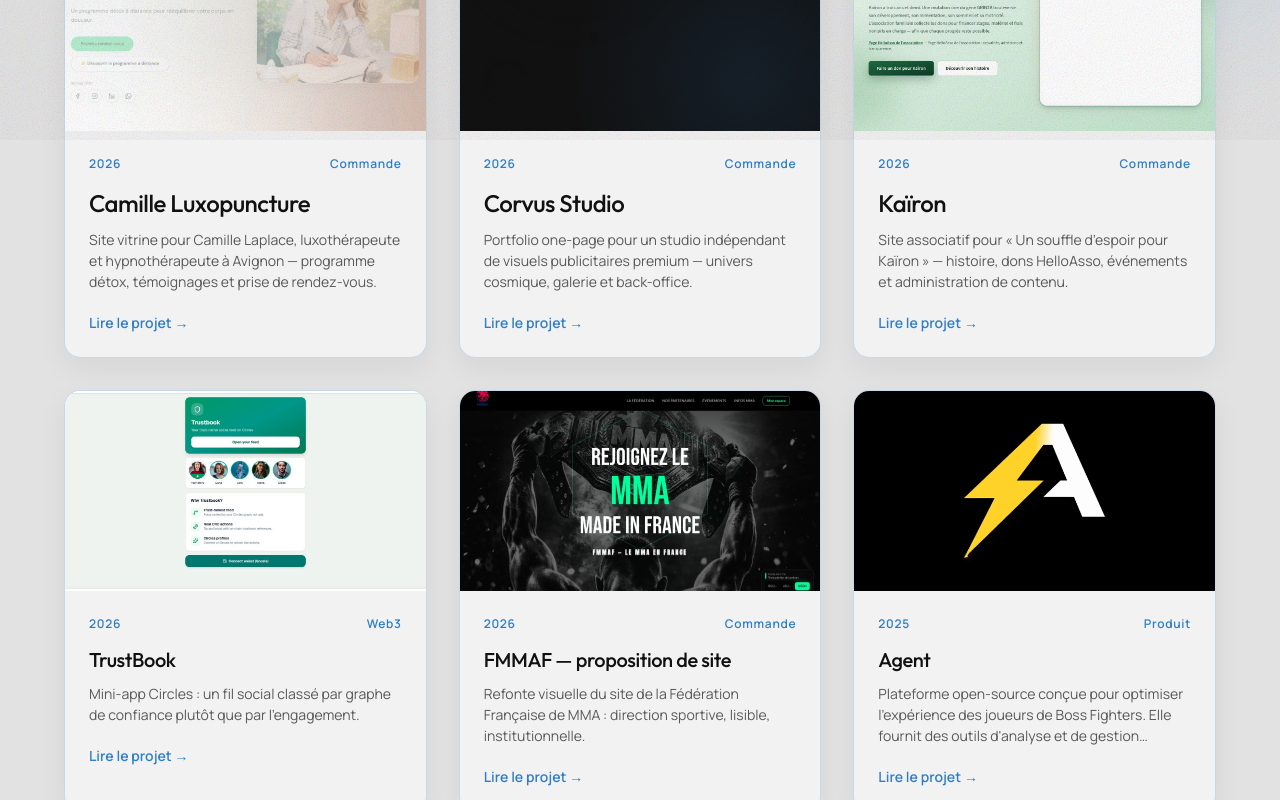
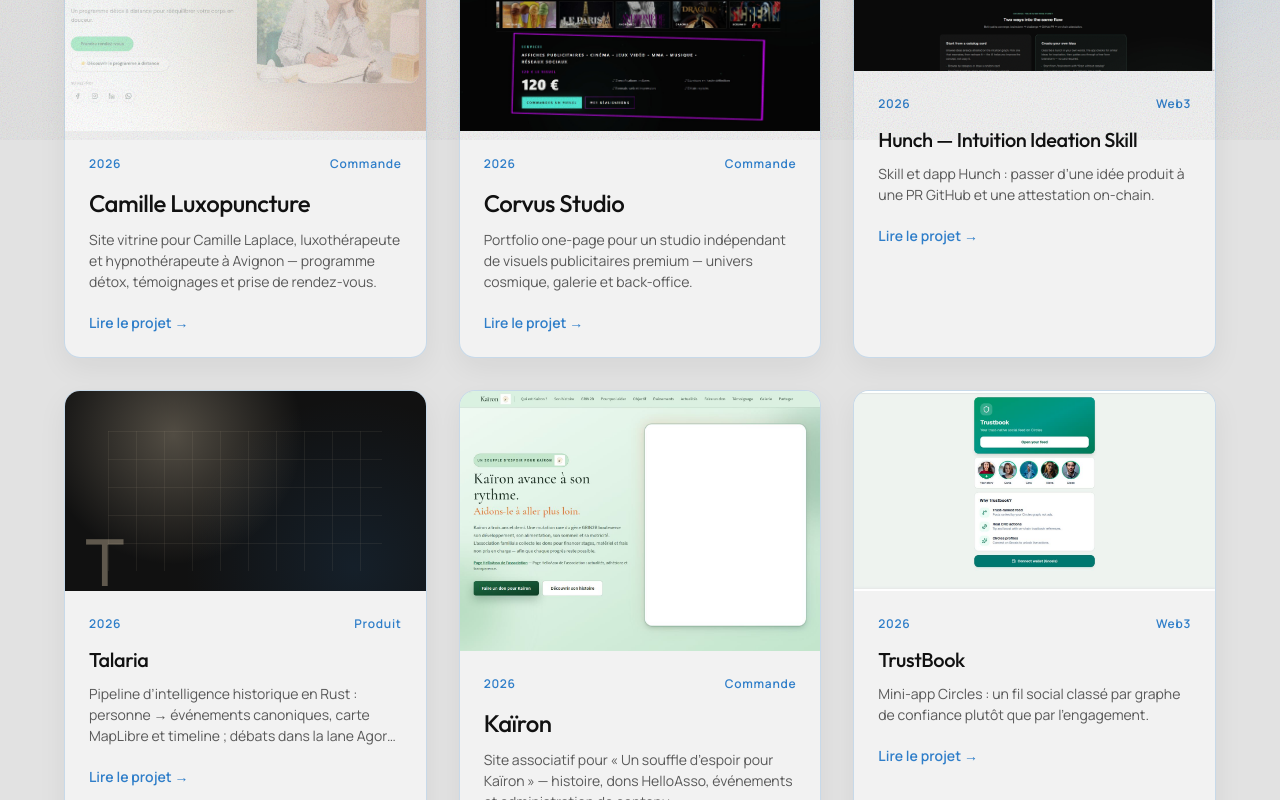
Before and after one commit to ThibaultL24/Portfolio, a React (Vite) app: page /projects in a window 1280 px wide. Shown: the part 660-1460 px from the top of the page. Built offline with nearby package versions, Linux system fonts and the light colour scheme; a web font is replaced by a local one.

Commit message:
Add Corvus, Hunch, and Talaria projects with covers and production links.

```diff
--- a/src/features/projects/data/projects.js
+++ b/src/features/projects/data/projects.js
@@ -5,6 +5,8 @@
 import agentImg from "../../../assets/img/agent.gif";
 import playerMapImg from "../../../assets/img/agentplayermap.png";
 import camilleCover from "../../../assets/img/covers/camille.jpg";
+import corvusCover from "../../../assets/img/covers/corvus.jpg";
+import hunchCover from "../../../assets/img/covers/ideation-hunch.jpg";
 import kaironCover from "../../../assets/img/covers/kairon.jpg";
 import trustbookCover from "../../../assets/img/covers/trustbook.jpg";
 import mmaCover from "../../../assets/img/covers/mma.jpg";
@@ -42,10 +44,37 @@
     year: "2026",
     category: "commande",
     featured: true,
-    accent: "#111111",
+    accent: "#7ec8e3",
     motif: "constellation",
     github: "https://github.com/ThibaultL24/Corvus",
-    production: null,
+    production: "https://corvus-studio.fr/",
+    imageSrc: corvusCover,
+    images: [],
+  },
+  {
+    id: 12,
+    key: "project12",
+    year: "2026",
+    category: "web3",
+    featured: false,
+    accent: "#7ec8e3",
+    motif: "constellation",
+    github: "https://github.com/intuition-box/intuition-ideation-skill",
+    production: "https://ideation.intuition.box/",
+    productionLabel: "dapp",
+    imageSrc: hunchCover,
+    images: [],
+  },
+  {
+    id: 13,
+    key: "project13",
+    year: "2026",
+    category: "produit",
+    featured: false,
+    accent: "#d4c4a8",
+    motif: "grid",
+    github: "https://github.com/ThibaultL24/TalariaV2",
+    production: "https://talaria.onrender.com",
     imageSrc: null,
     images: [],
   },
--- a/src/pages/ProjectDetails.jsx
+++ b/src/pages/ProjectDetails.jsx
@@ -170,7 +170,9 @@
             <Button as={Link} href={meta.production} isExternal variant="solid">
               {meta.productionLabel === "hackathon"
                 ? t("projects.details.hackathon")
-                : t("projects.details.production")}
+                : meta.productionLabel === "dapp"
+                  ? t("projects.details.dapp")
+                  : t("projects.details.production")}
             </Button>
           )}
           <Button as={RouterLink} to="/projects" variant="ghost">
--- a/src/translations/locales/en/projects.js
+++ b/src/translations/locales/en/projects.js
@@ -145,7 +145,7 @@
       longDescription:
         "Corvus Studio is the site of an independent studio making premium advertising visuals. The world mixes dark art direction, cosmic aesthetics, monumental type, and cyan/violet accents.\n\n" +
         "It includes an immersive landing, a work marquee, a filterable gallery with project modal, pricing, creation fields, a studio portrait (Dylan Lacas), and a contact form.\n\n" +
-        "Built with Next.js 15, React 19, TypeScript, Tailwind and Framer Motion. An authenticated back-office (Auth.js + Vercel Blob) manages works, images and social links without redeploying.",
+        "Built with Next.js 15, React 19, TypeScript, Tailwind and Framer Motion. An authenticated back-office (Auth.js + Vercel Blob) manages works, images and social links without redeploying. Live at corvus-studio.fr.",
       technologies: [
         { name: "Next.js 15", color: "gray" },
         { name: "React 19", color: "cyan" },
@@ -154,6 +154,42 @@
         { name: "Framer Motion", color: "pink" },
         { name: "Auth.js", color: "purple" },
         { name: "Vercel Blob", color: "orange" },
+      ],
+      authors: ["Thibault LENORMAND"],
+    },
+    project12: {
+      title: "Hunch — Intuition Ideation Skill",
+      description:
+        "Hunch skill and dapp: from a product idea to a GitHub PR and an on-chain attestation.",
+      longDescription:
+        "Hunch (Intuition Ideation Skill) helps Intuition contributors — including non-developers — publish an idea in the ecosystem. The path from idea → GitHub catalog → on-chain graph was fragmented, and jargon (atoms, triples) often blocked people.\n\n" +
+        "The deliverable pairs a five-step Cursor/Claude skill with the Hunch dapp: research, AI assist, PR creation, and attestation. Same journey, two surfaces (IDE and browser).\n\n" +
+        "Open-source skill (intuition-box) and live dapp at ideation.intuition.box.",
+      technologies: [
+        { name: "Cursor Skills", color: "orange" },
+        { name: "Claude", color: "yellow" },
+        { name: "Intuition Protocol", color: "cyan" },
+        { name: "GitHub", color: "gray" },
+        { name: "Next.js", color: "gray" },
+        { name: "wagmi", color: "purple" },
+      ],
+      authors: ["Thibault LENORMAND"],
+    },
+    project13: {
+      title: "Talaria",
+      description:
+        "Historical intelligence pipeline in Rust: person → canonical events, MapLibre map and timeline; debates in the Intuition Agora lane.",
+      longDescription:
+        "Talaria is a historical intelligence engine: resolve a person, collect multi-source documents, extract and gate events, then serve timeline, map, and explorer APIs.\n\n" +
+        "Cultural biography facts (places, dates, evidence) stay in Talaria (`canonical_events`). Opinions, debates, and theories live in the Intuition lane (claims / Agora) — not on the map.\n\n" +
+        "Stack: Rust API, PostGIS, React/TypeScript/MapLibre explorer. Person ingest via UI or API; demo hosted on Render.",
+      technologies: [
+        { name: "Rust", color: "orange" },
+        { name: "React", color: "cyan" },
+        { name: "TypeScript", color: "blue" },
+        { name: "MapLibre", color: "teal" },
+        { name: "PostGIS", color: "green" },
+        { name: "Intuition", color: "purple" },
       ],
       authors: ["Thibault LENORMAND"],
     },
@@ -224,6 +260,7 @@
     production: "View site",
     authors: "With",
     hackathon: "View hackathon",
+    dapp: "View the dapp",
     year: "Year",
     role: "Role",
   },
--- a/src/translations/locales/fr/projects.js
+++ b/src/translations/locales/fr/projects.js
@@ -152,7 +152,7 @@
       longDescription:
         "Corvus Studio est le site d’un studio indépendant de création de visuels publicitaires. L’univers mêle direction artistique sombre, esthétique cosmique, typographie monumentale et touches cyan/violet.\n\n" +
         "Le site présente une accueil immersive, un bandeau de réalisations, une galerie filtrable avec modale projet, une grille tarifaire, les domaines de création, le portrait du studio (Dylan Lacas) et un formulaire de contact.\n\n" +
-        "Côté technique : Next.js 15, React 19, TypeScript, Tailwind et Framer Motion. Un back-office authentifié (Auth.js + Vercel Blob) permet de gérer réalisations, images et réseaux sociaux sans redéploiement.",
+        "Côté technique : Next.js 15, React 19, TypeScript, Tailwind et Framer Motion. Un back-office authentifié (Auth.js + Vercel Blob) permet de gérer réalisations, images et réseaux sociaux sans redéploiement. Site en production sur corvus-studio.fr.",
       technologies: [
         { name: "Next.js 15", color: "gray" },
         { name: "React 19", color: "cyan" },
@@ -161,6 +161,42 @@
         { name: "Framer Motion", color: "pink" },
         { name: "Auth.js", color: "purple" },
         { name: "Vercel Blob", color: "orange" },
+      ],
+      authors: ["Thibault LENORMAND"],
+    },
+    project12: {
+      title: "Hunch — Intuition Ideation Skill",
+      description:
+        "Skill et dapp Hunch : passer d’une idée produit à une PR GitHub et une attestation on-chain.",
+      longDescription:
+        "Hunch (Intuition Ideation Skill) accompagne les contributeurs Intuition — y compris non développeurs — qui veulent publier une idée dans l’écosystème. Le chemin idée → catalogue GitHub → graphe on-chain était fragmenté, et le jargon (atoms, triples) bloquait souvent la prise en main.\n\n" +
+        "Le livrable combine un skill Cursor/Claude en cinq étapes et une dapp Hunch : recherche, aide IA, ouverture de PR et attestation. Même parcours, deux surfaces (IDE et navigateur).\n\n" +
+        "Skill open source (intuition-box) et dapp en ligne sur ideation.intuition.box.",
+      technologies: [
+        { name: "Cursor Skills", color: "orange" },
+        { name: "Claude", color: "yellow" },
+        { name: "Intuition Protocol", color: "cyan" },
+        { name: "GitHub", color: "gray" },
+        { name: "Next.js", color: "gray" },
+        { name: "wagmi", color: "purple" },
+      ],
+      authors: ["Thibault LENORMAND"],
+    },
+    project13: {
+      title: "Talaria",
+      description:
+        "Pipeline d’intelligence historique en Rust : personne → événements canoniques, carte MapLibre et timeline ; débats dans la lane Agora Intuition.",
+      longDescription:
+        "Talaria est un moteur d’intelligence historique : résoudre une personne, collecter des documents multi-sources, extraire et filtrer des événements, puis exposer timeline, carte et API d’exploration.\n\n" +
+        "Les faits biographiques culturels (lieux, dates, preuves) restent dans Talaria (`canonical_events`). Opinions, débats et théories vivent dans la lane Intuition (claims / Agora) — pas sur la carte.\n\n" +
+        "Stack : API Rust, PostGIS, explorateur React/TypeScript/MapLibre. Ingestion « person » via l’UI ou l’API ; déploiement de démo sur Render.",
+      technologies: [
+        { name: "Rust", color: "orange" },
+        { name: "React", color: "cyan" },
+        { name: "TypeScript", color: "blue" },
+        { name: "MapLibre", color: "teal" },
+        { name: "PostGIS", color: "green" },
+        { name: "Intuition", color: "purple" },
       ],
       authors: ["Thibault LENORMAND"],
     },
@@ -231,6 +267,7 @@
     production: "Voir le site",
     authors: "Avec",
     hackathon: "Voir le hackathon",
+    dapp: "Voir la dapp",
     year: "Année",
     role: "Rôle",
   },
```
Also changed, not shown: src/assets/img/covers/corvus.jpg (added), src/assets/img/covers/ideation-hunch.jpg (added).
